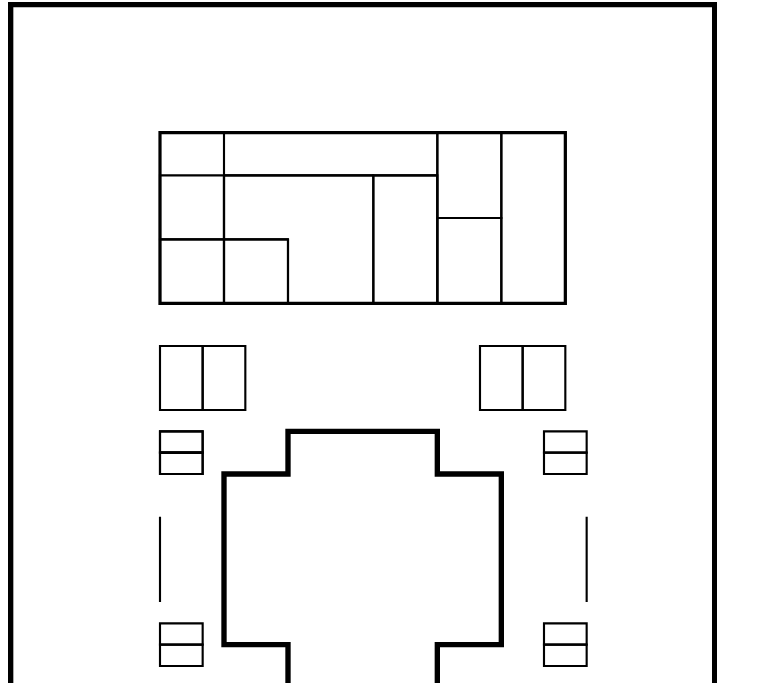
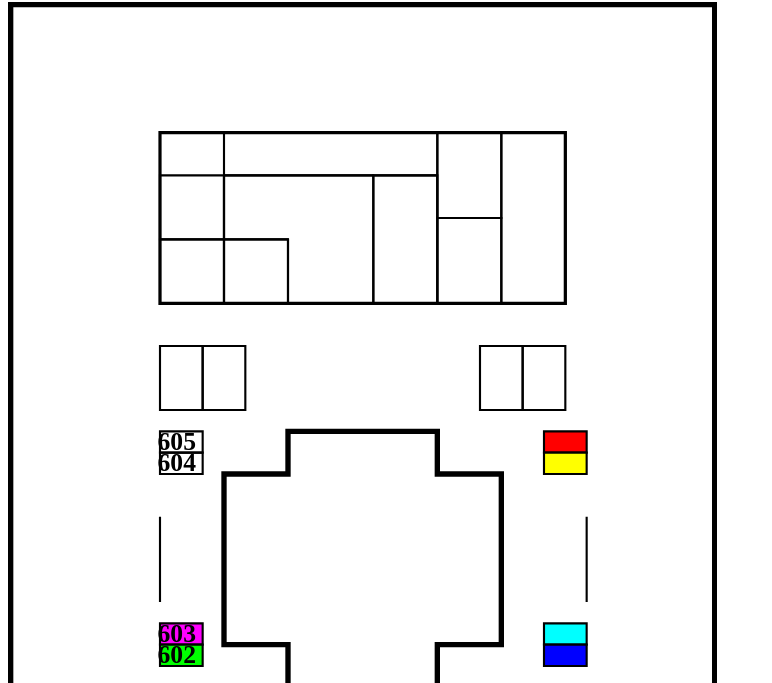
Before and after one commit to alphagov/white-chapel-building-map, a plain HTML site: page index.html in a window 1280 px wide. Shown: the part 78-761 px from the top of the page, without its empty margins (0-772 px from the left). Drawn offline with Linux system fonts and the light colour scheme.

Commit message:
feat(map): Move rooms 602-605 into the map
Shuffling some transforms about to make it a bit nicer.

```diff
--- a/index.html
+++ b/index.html
@@ -2,6 +2,7 @@
 <html lang=en>
 <meta charset=utf-8>
 <title>GDS White Chapel Office Map - 6th floor</title>
+<style>h2 { margin: 0; }</style>
 
 <h1>GDS White Chapel Office Map - 6th floor</h1>
 
@@ -47,51 +48,79 @@
         <path d="M462.28 263.795v60h40v-60z" style="fill:none;fill-rule:evenodd;stroke:#000000;stroke-width:2;stroke-linecap:butt;stroke-linejoin:miter;stroke-miterlimit:4;stroke-dasharray:none;stroke-opacity:1"/>
       </g>
     </g>
-    <g style="opacity:1">
+    <g style="opacity:1" transform="translate(120 340)">
       <g>
-        <path d="M162.28 343.795h-40v20h40z" style="fill:none;fill-rule:evenodd;stroke:#000000;stroke-width:2;stroke-linecap:butt;stroke-linejoin:miter;stroke-miterlimit:4;stroke-dasharray:none;stroke-opacity:1"/>
+        <path style="fill:none;fill-rule:evenodd;stroke:#000000;stroke-width:2;stroke-linecap:butt;stroke-linejoin:miter;stroke-miterlimit:4;stroke-dasharray:none;stroke-opacity:1" d="M42.28 3.795h-40v20h40z"/>
+        <foreignObject width="50" height="30">
+          <section>
+            <h2>605</h2>
+            <p>
+            Meeting room 605 is a 2 person "think tank" on the south side of the 6th
+            floor, near the central void.
+            </p>
+          </section>
+        </foreignObject>
       </g>
-      <g>
-        <path d="M122.28 363.795v20h40v-20z" style="fill:none;fill-rule:evenodd;stroke:#000000;stroke-width:2;stroke-linecap:butt;stroke-linejoin:miter;stroke-miterlimit:4;stroke-dasharray:none;stroke-opacity:1"/>
+      <g transform="translate(0 20)" class="room-604">
+        <path d="M2.28 3.795v20h40v-20z" style="fill:none;fill-rule:evenodd;stroke:#000000;stroke-width:2;stroke-linecap:butt;stroke-linejoin:miter;stroke-miterlimit:4;stroke-dasharray:none;stroke-opacity:1"/>
+        <foreignObject width="50" height="30">
+          <section>
+            <h2>604</h2>
+            <p>
+            Meeting room 604 is a 2 person "think tank" on the south side of the 6th
+            floor, near the central void.
+            </p>
+          </section>
+        </foreignObject>
       </g>
     </g>
-    <g style="opacity:1">
+    <g style="opacity:1" transform="translate(120 520)">
       <g>
-        <path style="fill:none;fill-rule:evenodd;stroke:#000000;stroke-width:2;stroke-linecap:butt;stroke-linejoin:miter;stroke-miterlimit:4;stroke-dasharray:none;stroke-opacity:1" d="M162.28 343.795h-40v20h40z"/>
+        <path d="M42.28 3.795h-40v20h40z" style="fill:#ff00ff;fill-rule:evenodd;stroke:#000000;stroke-width:2;stroke-linecap:butt;stroke-linejoin:miter;stroke-miterlimit:4;stroke-dasharray:none;stroke-opacity:1"/>
+        <foreignObject width="50" height="30">
+          <section>
+            <h2>603</h2>
+            <p>
+            Meeting room 603 is a 2 person "think tank" on the south side of the 6th
+            floor, near the central void.
+            </p>
+          </section>
+        </foreignObject>
       </g>
-      <g>
-        <path style="fill:none;fill-rule:evenodd;stroke:#000000;stroke-width:2;stroke-linecap:butt;stroke-linejoin:miter;stroke-miterlimit:4;stroke-dasharray:none;stroke-opacity:1" d="M122.28 363.795v20h40v-20z"/>
-      </g>
-    </g>
-    <g style="opacity:1" transform="translate(0 180)">
-      <g>
-        <path d="M162.28 343.795h-40v20h40z" style="fill:none;fill-rule:evenodd;stroke:#000000;stroke-width:2;stroke-linecap:butt;stroke-linejoin:miter;stroke-miterlimit:4;stroke-dasharray:none;stroke-opacity:1"/>
-      </g>
-      <g>
-        <path d="M122.28 363.795v20h40v-20z" style="fill:none;fill-rule:evenodd;stroke:#000000;stroke-width:2;stroke-linecap:butt;stroke-linejoin:miter;stroke-miterlimit:4;stroke-dasharray:none;stroke-opacity:1"/>
+      <g transform="translate(0 20)">
+        <path d="M2.28 3.795v20h40v-20z" style="fill:#00ff00;fill-rule:evenodd;stroke:#000000;stroke-width:2;stroke-linecap:butt;stroke-linejoin:miter;stroke-miterlimit:4;stroke-dasharray:none;stroke-opacity:1"/>
+        <foreignObject width="50" height="30">
+          <section>
+            <h2>602</h2>
+            <p>
+            Meeting room 602 is a 2 person "think tank" on the south side of the 6th
+            floor, near the central void.
+            </p>
+          </section>
+        </foreignObject>
       </g>
     </g>
     <g style="opacity:1" transform="translate(360 180)">
       <g>
-        <path style="fill:none;fill-rule:evenodd;stroke:#000000;stroke-width:2;stroke-linecap:butt;stroke-linejoin:miter;stroke-miterlimit:4;stroke-dasharray:none;stroke-opacity:1" d="M162.28 343.795h-40v20h40z"/>
+        <path style="fill:#00ffff;fill-rule:evenodd;stroke:#000000;stroke-width:2;stroke-linecap:butt;stroke-linejoin:miter;stroke-miterlimit:4;stroke-dasharray:none;stroke-opacity:1" d="M162.28 343.795h-40v20h40z"/>
       </g>
       <g>
-        <path style="fill:none;fill-rule:evenodd;stroke:#000000;stroke-width:2;stroke-linecap:butt;stroke-linejoin:miter;stroke-miterlimit:4;stroke-dasharray:none;stroke-opacity:1" d="M122.28 363.795v20h40v-20z"/>
+        <path style="fill:#0000ff;fill-rule:evenodd;stroke:#000000;stroke-width:2;stroke-linecap:butt;stroke-linejoin:miter;stroke-miterlimit:4;stroke-dasharray:none;stroke-opacity:1" d="M122.28 363.795v20h40v-20z"/>
       </g>
     </g>
     <g style="opacity:1" transform="translate(360)">
       <g>
-        <path d="M162.28 343.795h-40v20h40z" style="fill:none;fill-rule:evenodd;stroke:#000000;stroke-width:2;stroke-linecap:butt;stroke-linejoin:miter;stroke-miterlimit:4;stroke-dasharray:none;stroke-opacity:1"/>
+        <path d="M162.28 343.795h-40v20h40z" style="fill:#ff0000;fill-rule:evenodd;stroke:#000000;stroke-width:2;stroke-linecap:butt;stroke-linejoin:miter;stroke-miterlimit:4;stroke-dasharray:none;stroke-opacity:1"/>
       </g>
       <g>
-        <path d="M122.28 363.795v20h40v-20z" style="fill:none;fill-rule:evenodd;stroke:#000000;stroke-width:2;stroke-linecap:butt;stroke-linejoin:miter;stroke-miterlimit:4;stroke-dasharray:none;stroke-opacity:1"/>
+        <path d="M122.28 363.795v20h40v-20z" style="fill:#ffff00;fill-rule:evenodd;stroke:#000000;stroke-width:2;stroke-linecap:butt;stroke-linejoin:miter;stroke-miterlimit:4;stroke-dasharray:none;stroke-opacity:1"/>
       </g>
     </g>
     <g style="opacity:1">
       <path style="fill:none;fill-rule:evenodd;stroke:#000000;stroke-width:2;stroke-linecap:butt;stroke-linejoin:miter;stroke-miterlimit:4;stroke-dasharray:none;stroke-opacity:1" d="M122.28 603.795v220h380v-220z"/>
-      <g class="room-601" style="stroke-width:2;stroke-miterlimit:4;stroke-dasharray:none">
-        <path d="M122.28 823.795v-100h60v100z" style="fill:none;fill-rule:evenodd;stroke:#000000;stroke-width:2;stroke-linecap:butt;stroke-linejoin:miter;stroke-miterlimit:4;stroke-dasharray:none;stroke-opacity:1"/>
-        <foreignObject x="125" y="710" width="77" height="100">
+      <g class="room-601" transform="translate(120 720)" style="stroke-width:2;stroke-miterlimit:4;stroke-dasharray:none">
+        <path d="M2.28 3.795v100h60v-100z" style="fill:none;fill-rule:evenodd;stroke:#000000;stroke-width:2;stroke-linecap:butt;stroke-linejoin:miter;stroke-miterlimit:4;stroke-dasharray:none;stroke-opacity:1"/>
+        <foreignObject width="77" height="100">
           <section xmlns="http://www.w3.org/1999/xhtml">
             <h2>601</h2>
             <p>
@@ -111,38 +140,6 @@
     <path d="M122.28 423.795v80M522.28 423.795v80" style="opacity:1;fill:none;fill-rule:evenodd;stroke:#000000;stroke-width:2;stroke-linecap:butt;stroke-linejoin:miter;stroke-miterlimit:4;stroke-dasharray:none;stroke-opacity:1"/>
   </g>
 </svg>
-
-<section>
-<h2>602</h2>
-<p>
-Meeting room 602 is a 2 person "think tank" on the south side of the 6th
-floor, near the central void.
-</p>
-</section>
-
-<section>
-<h2>603</h2>
-<p>
-Meeting room 603 is a 2 person "think tank" on the south side of the 6th
-floor, near the central void.
-</p>
-</section>
-
-<section>
-<h2>604</h2>
-<p>
-Meeting room 604 is a 2 person "think tank" on the south side of the 6th
-floor, near the central void.
-</p>
-</section>
-
-<section>
-<h2>605</h2>
-<p>
-Meeting room 605 is a 2 person "think tank" on the south side of the 6th
-floor, near the central void.
-</p>
-</section>
 
 <section>
 <h2>608</h2>
```
